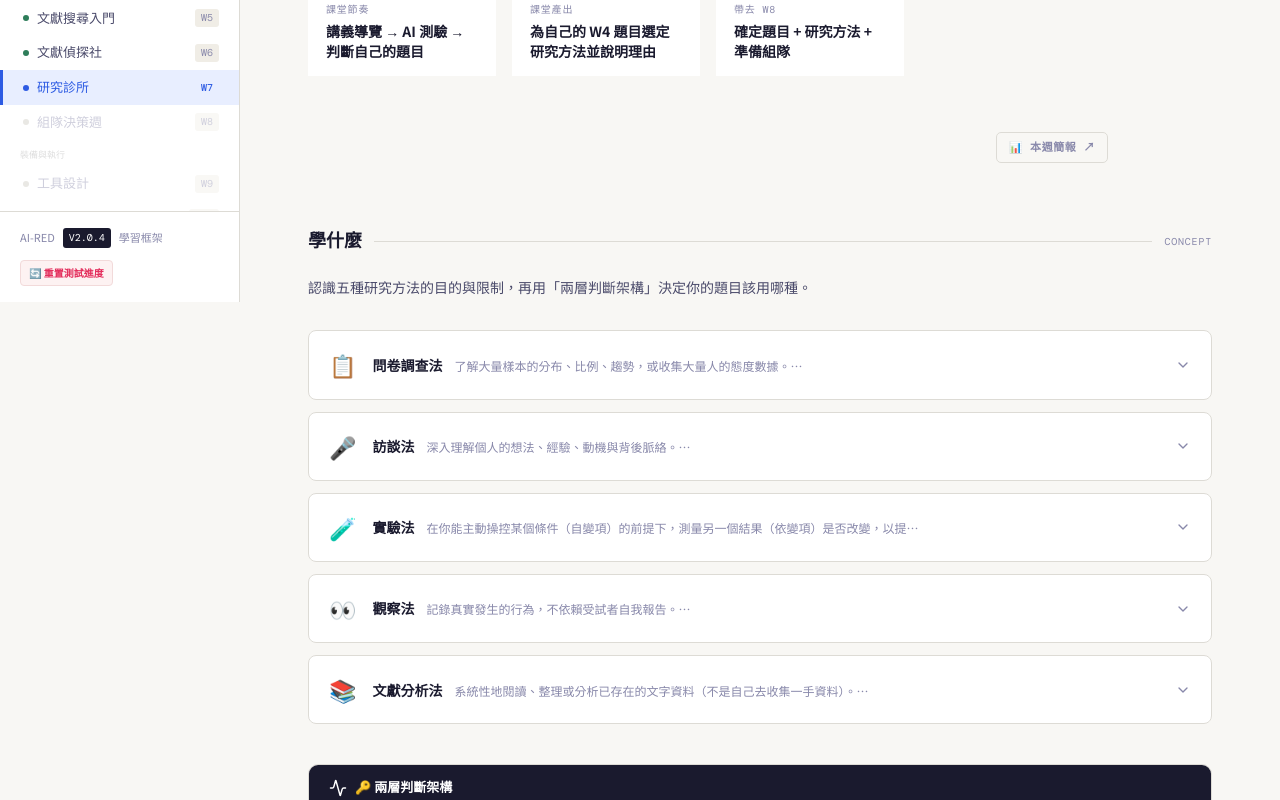
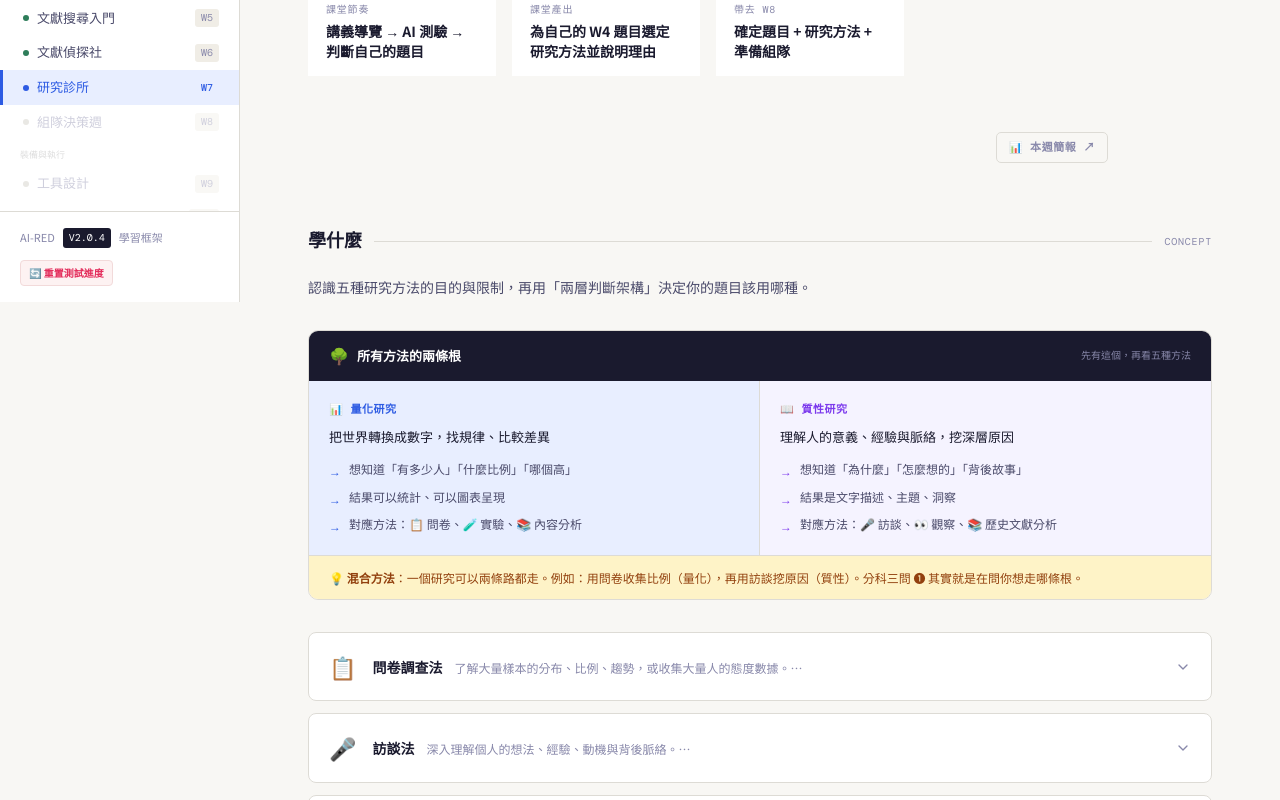
Before and after one commit to Ivanchen114/research-navigator, a React (Vite) app: page /w7 in a window 1280 px wide. Shown: the part 498-1298 px from the top of the page. Built offline with nearby package versions, Linux system fonts and the light colour scheme.

Commit message:
更新: 2026-04-14 08:19

```diff
--- a/src/pages/ClinicPage.jsx
+++ b/src/pages/ClinicPage.jsx
@@ -264,6 +264,50 @@ export const ClinicPage = () => {
                     <span className="mono">CONCEPT</span>
                 </div>
                 <p className="clinic-section-desc">認識五種研究方法的目的與限制，再用「兩層判斷架構」決定你的題目該用哪種。</p>
+
+                {/* 樹幹：量化 vs 質性 */}
+                <div className="mb-8 rounded-[10px] overflow-hidden border border-[#dddbd5]">
+                    <div className="bg-[#1a1a2e] px-5 py-3 flex items-center gap-2">
+                        <span className="text-[16px]">🌳</span>
+                        <span className="text-white font-bold text-[13px]">所有方法的兩條根</span>
+                        <span className="ml-auto text-[10px] font-mono text-[#8888aa]">先有這個，再看五種方法</span>
+                    </div>
+                    <div className="grid md:grid-cols-2 divide-y md:divide-y-0 md:divide-x divide-[#dddbd5]">
+                        <div className="p-5 bg-[#e8eeff]">
+                            <div className="text-[11px] font-mono font-bold text-[#2d5be3] uppercase tracking-wider mb-2">📊 量化研究</div>
+                            <p className="text-[13px] text-[#1a1a2e] font-medium mb-3">把世界轉換成數字，找規律、比較差異</p>
+                            <div className="space-y-1.5">
+                                {[
+                                    '想知道「有多少人」「什麼比例」「哪個高」',
+                                    '結果可以統計、可以圖表呈現',
+                                    '對應方法：📋 問卷、🧪 實驗、📚 內容分析',
+                                ].map((t, i) => (
+                                    <div key={i} className="flex items-start gap-2 text-[12px] text-[#4a4a6a]">
+                                        <span className="text-[#2d5be3] mt-0.5 shrink-0">→</span>{t}
+                                    </div>
+                                ))}
+                            </div>
+                        </div>
+                        <div className="p-5 bg-[#f5f3ff]">
+                            <div className="text-[11px] font-mono font-bold text-[#7c3aed] uppercase tracking-wider mb-2">📖 質性研究</div>
+                            <p className="text-[13px] text-[#1a1a2e] font-medium mb-3">理解人的意義、經驗與脈絡，挖深層原因</p>
+                            <div className="space-y-1.5">
+                                {[
+                                    '想知道「為什麼」「怎麼想的」「背後故事」',
+                                    '結果是文字描述、主題、洞察',
+                                    '對應方法：🎤 訪談、👀 觀察、📚 歷史文獻分析',
+                                ].map((t, i) => (
+                                    <div key={i} className="flex items-start gap-2 text-[12px] text-[#4a4a6a]">
+                                        <span className="text-[#7c3aed] mt-0.5 shrink-0">→</span>{t}
+                                    </div>
+                                ))}
+                            </div>
+                        </div>
+                    </div>
+                    <div className="px-5 py-3 bg-[#fef3c7] border-t border-[#dddbd5] text-[12px] text-[#92400e]">
+                        💡 <strong>混合方法</strong>：一個研究可以兩條路都走。例如：用問卷收集比例（量化），再用訪談挖原因（質性）。分科三問 ❶ 其實就是在問你想走哪條根。
+                    </div>
+                </div>
 
                 {/* 五種方法卡 */}
                 <div className="space-y-3 mb-10">
```
